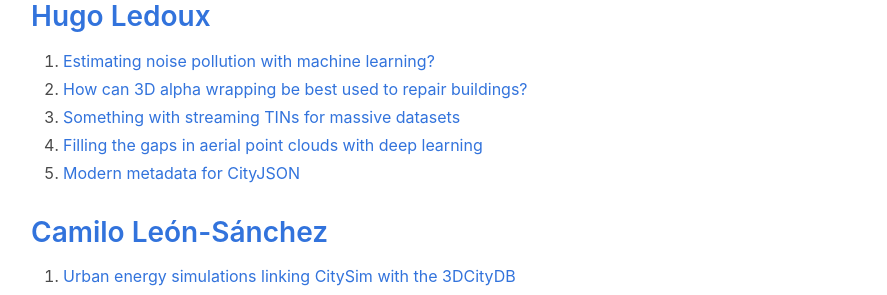
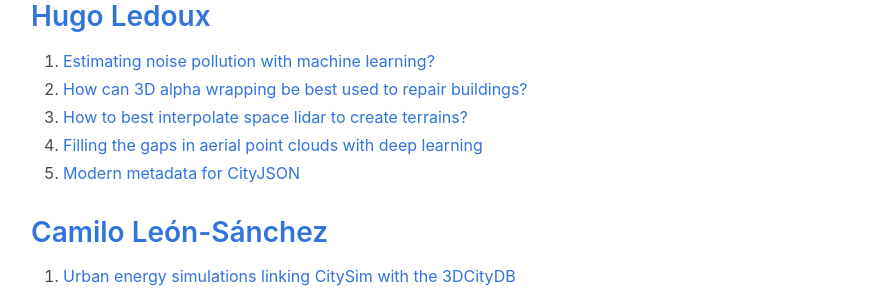
Before and after one commit to tudelft3d/geo2020, a Jekyll site: the page built from potentialtopics/index.md, in a window 1280 px wide and 900 px high, scrolled down 2431 px. Shown: the part 153-448 px from the top of the window, without its empty margins (33-920 px from the left). Built offline with Jekyll 4.4.1, drawn with Linux system fonts in a browser that asks for light colours; nearby versions of some CDN libraries.

Commit message:
New topic for me, better than streaming

```diff
--- a/potentialtopics/index.md
+++ b/potentialtopics/index.md
@@ -94,7 +94,7 @@
 ## [Hugo Ledoux](https://3d.bk.tudelft.nl/hledoux/)
 1. [Estimating noise pollution with machine learning?](https://3d.bk.tudelft.nl/education/msctopics/#estimating-noise-pollution-with-machine-learning)
 2. [How can 3D alpha wrapping be best used to repair buildings?](https://3d.bk.tudelft.nl/education/msctopics/#how-can-3d-alpha-wrapping-be-best-used-to-repair-buildings)
-3. [Something with streaming TINs for massive datasets](https://3d.bk.tudelft.nl/education/msctopics/#something-with-streaming-tins-for-massive-datasets)
+3. [How to best interpolate space lidar to create terrains?](https://3d.bk.tudelft.nl/education/msctopics/#how-to-best-interpolate-space-lidar-to-create-terrains)
 4. [Filling the gaps in aerial point clouds with deep learning](https://3d.bk.tudelft.nl/education/msctopics/#filling-the-gaps-in-aerial-point-clouds-with-deep-learning)
 5. [Modern metadata for CityJSON](https://3d.bk.tudelft.nl/education/msctopics/#modern-metadata-for-cityjson)
 
```
